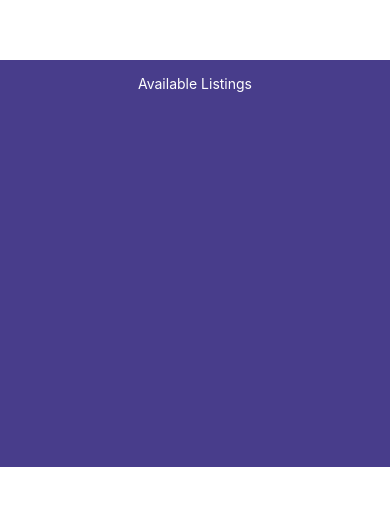
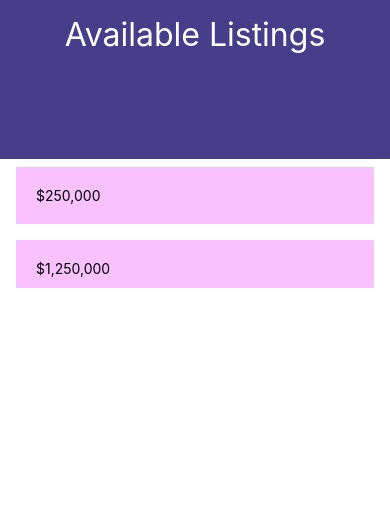
Before and after one commit to caufieldpeterj/hestia-app, a React Native app: screen / in a window 390 px wide. Shown: the top 506 px of the page. Built offline with nearby package versions, Linux system fonts and the light colour scheme.

Commit message:
adding list from react-native docs to app.js as starting point

```diff
--- a/App.js
+++ b/App.js
@@ -1,52 +1,17 @@
-import React, {useState} from 'react';
-// import react native components
-import { View, StyleSheet, FlatList } from 'react-native';
-import Header from './components/Header';
+import React, { useState } from "react";
+import { SafeAreaView } from "react-native";
 
-const DATA = [
-  {
-    id: 0,
-    text: 'Boca 1'
-  },
-  {
-    id: 1,
-    text: 'Boca 2'
-  },
-  {
-    id: 3,
-    text: 'Boca 3'
-  },
-  {
-    id: 4,
-    text: 'Boca 4'
-  }
-]
+import Header from './components/Header'
+import List from './components/List'
 
-const YourApp = () => {
-  // setting state
-  // state will be called items, and a function to manipulate the state called setItems
-  const [items, setItems] = useState([
-    // hardcoding listings below
 
-  ]);
+const App = () => {
+  return (
+    <SafeAreaView>
+      <Header />
+      <List />
+    </SafeAreaView>
+  );
+};
 
-  return (
-      // view component, container supports layout with flexbox... kinda like div
-      <View style={styles.container}>
-        <Header />
-        <FlatList data={items} renderItem={ ({item}) => <Text>{item.text}</Text>}
-        />
-      </View>
-
-  );
-}
-
-const styles = StyleSheet.create({
-  container: {
-    flex: 1,
-    paddingTop: 60,
-
-  }
-})
-
-export default YourApp;
+export default App;
--- a/components/Header.js
+++ b/components/Header.js
@@ -18,11 +18,12 @@ const styles = StyleSheet.create({
         flex: 1,
         backgroundColor: 'darkslateblue',
         alignItems: 'center',
-        height: 60,
+        height: 30,
         padding: 15
     },
     text: {
-        color: 'white'
+        color: 'white',
+        fontSize: 32,
     }
 });
 
--- /dev/null
+++ b/components/List.js
@@ -0,0 +1,76 @@
+import React, { useState } from "react";
+import { FlatList, SafeAreaView, StatusBar, StyleSheet, Text, TouchableOpacity } from "react-native";
+
+
+const DATA = [
+  {
+    id: '0',
+    bedrooms: '3',
+    bathrooms: '2.5',
+    sq_ft: '350',
+    price: '$250,000'
+  },
+  {
+    id: '1',
+    bedrooms: '9',
+    bathrooms: '1.5',
+    sq_ft: '750',
+    price: '$1,250,000'
+  },
+  {
+    id: '2',
+    bedrooms: '30',
+    bathrooms: '12.5',
+    sq_ft: '50000',
+    price: '$5,250,000'
+  },
+];
+
+const Item = ({ item, onPress, backgroundColor, textColor }) => (
+  <TouchableOpacity onPress={onPress} style={[styles.item, backgroundColor]}>
+    <Text style={[styles.price, textColor]}>{item.price}</Text>
+  </TouchableOpacity>
+);
+
+const List = () => {
+  const [selectedId, setSelectedId] = useState(null);
+
+  const renderItem = ({ item }) => {
+    const backgroundColor = item.id === selectedId ? "#6e3b6e" : "#f9c2ff";
+    const color = item.id === selectedId ? 'white' : 'black';
+
+    return (
+      <Item
+        item={item}
+        onPress={() => setSelectedId(item.id)}
+        backgroundColor={{ backgroundColor }}
+        textColor={{ color }}
+      />
+    );
+  };
+
+  return (
+    <SafeAreaView style={styles.container}>
+      <FlatList
+        data={DATA}
+        renderItem={renderItem}
+        keyExtractor={(item) => item.id}
+        extraData={selectedId}
+      />
+    </SafeAreaView>
+  );
+};
+
+const styles = StyleSheet.create({
+  container: {
+    flex: 1,
+    marginTop: StatusBar.currentHeight || 0,
+  },
+  item: {
+    padding: 20,
+    marginVertical: 8,
+    marginHorizontal: 16,
+  }
+});
+
+export default List;
```
Also changed, not shown: 1 other file (tests, documents, lock files or other folders).
